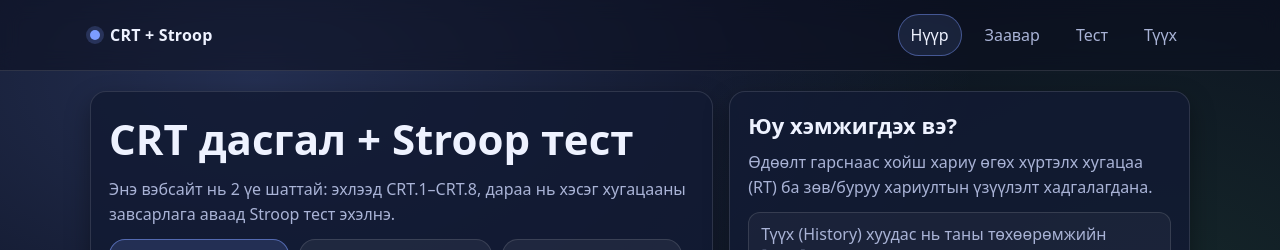
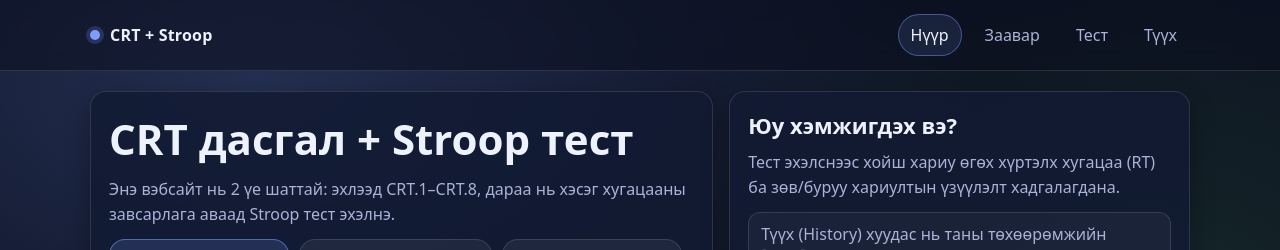
Before and after one commit to dalaiochir/CRT-STROOP, a Next.js app: page / in a window 1280 px wide. Shown: the top 250 px of the page. Built offline with nearby package versions, Linux system fonts and the light colour scheme.

Commit message:
test 100

```diff
--- a/app/page.tsx
+++ b/app/page.tsx
@@ -22,7 +22,7 @@ export default function HomePage() {
       <aside className="card">
         <h2 className="h2">Юу хэмжигдэх вэ?</h2>
         <p className="p">
-          Өдөөлт гарснаас хойш хариу өгөх хүртэлх хугацаа (RT) ба зөв/буруу хариултын үзүүлэлт хадгалагдана.
+          Тест эхэлснээс хойш хариу өгөх хүртэлх хугацаа (RT) ба зөв/буруу хариултын үзүүлэлт хадгалагдана.
         </p>
         <div className="toast">
           Түүх (History) хуудас нь таны төхөөрөмжийн <span className="mono">localStorage</span>-д хадгалсан үр дүнг харуулна.
```
Also changed, not shown: app/test/page.tsx (+4 -4 lines).
